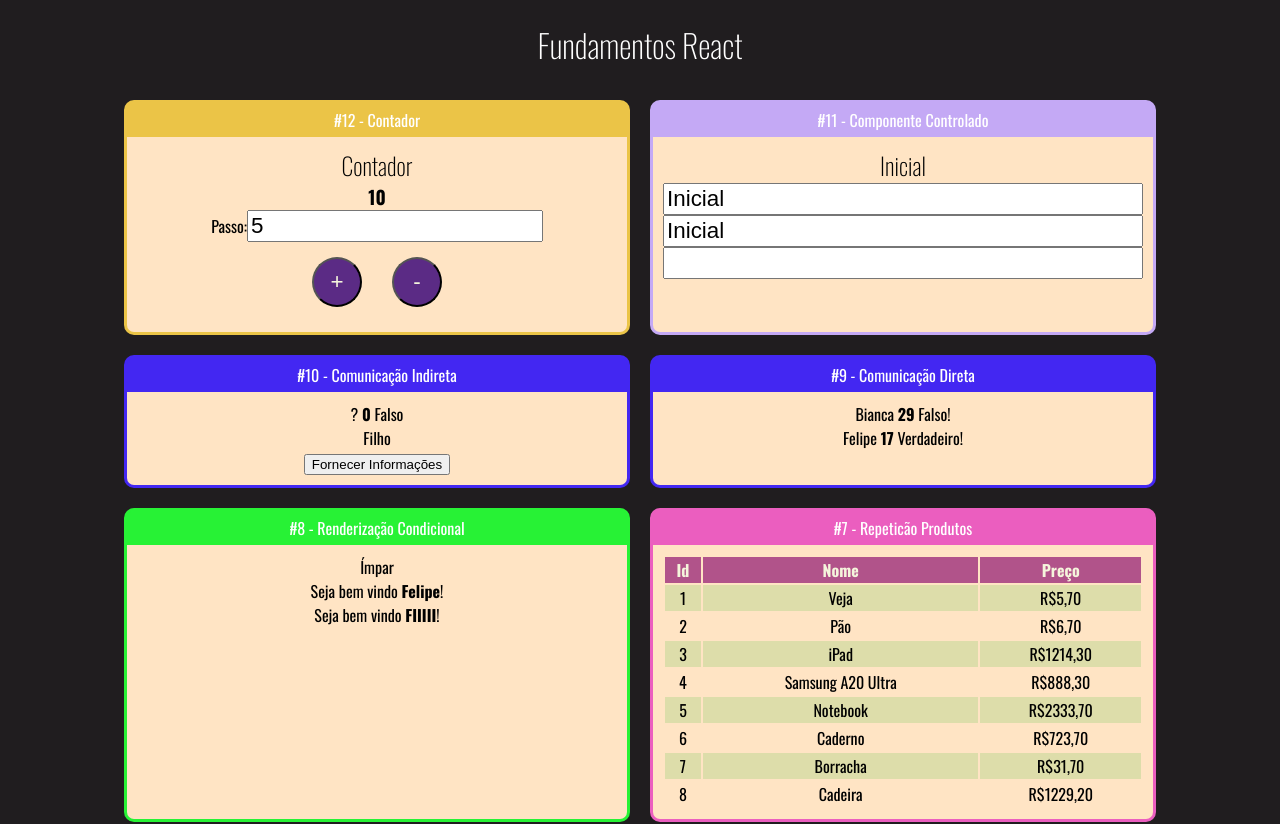
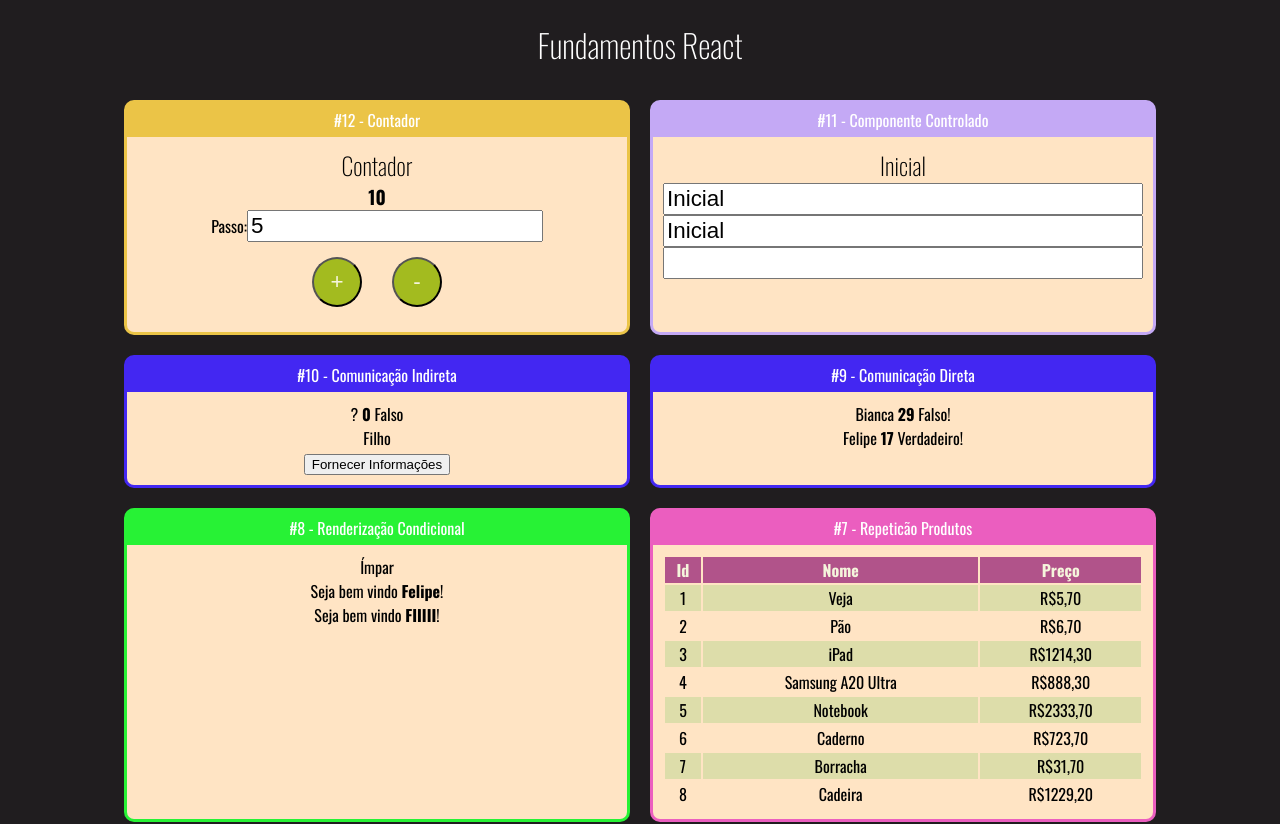
Before and after one commit to Felipe1501/reactFelipe-fundamentos, a React (Create React App) app: page / in a window 1280 px wide. Shown: the top 824 px of the page. Built offline with nearby package versions, Linux system fonts and the light colour scheme.

Commit message:
aula 38 fix: separating counter components

```diff
--- /dev/null
+++ b/src/components/contador/Botoes.jsx
@@ -0,0 +1,10 @@
+import React from "react";
+
+export default (props) => {
+    return (
+        <div>
+            <button onClick={props.setInc}>+</button>
+            <button onClick={props.setDec}>-</button>
+        </div>
+    )
+}
--- a/src/components/contador/Contador.css
+++ b/src/components/contador/Contador.css
@@ -7,7 +7,7 @@
     height: 50px;
     width: 50px;
     border-radius: 50%;
-    background-color: rgb(91, 43, 133);
+    background-color: rgb(163, 187, 31);
     color: beige;
     font-size: 1.4rem;
 }
--- a/src/components/contador/Contador.jsx
+++ b/src/components/contador/Contador.jsx
@@ -1,5 +1,8 @@
 import "./Contador.css";
 import React, {Component} from "react";
+import Display from "./Display";
+import Botoes from "./Botoes";
+import PassoForm from "./PassoForm";
 
 class Contador extends Component{
 
@@ -21,24 +24,25 @@
             });
         }
 
-        setPasso = (evento) =>{
+        setPasso = (novoPasso) =>{
             this.setState({
-                passo: +evento.target.value,
+                passo: novoPasso,
             });
         };
     render() {
         return(
             <div className="Contador">
                 <h2>Contador</h2>
-                <h3>{this.state.numero}</h3>
-                <div>
-                    <label htmlFor="passoInput">Passo:</label>
-                    <input type="number" id="passoInput"
-                    value={this.state.passo}
-                    onChange={this.setPasso}/>
-                </div>
-                <button onClick={this.inc}>+</button>
-                <button onClick={this.dec}>-</button>
+                 <Display numero={this.state.numero}/>
+                <PassoForm
+                    passo={this.state.passo}
+                    setPasso={this.setPasso}
+
+                />
+                <Botoes
+                setInc={this.inc}
+                setDec={this.dec}
+                />
             </div>
         );
     }
--- /dev/null
+++ b/src/components/contador/Display.jsx
@@ -0,0 +1,7 @@
+import React from "react";
+
+export default props => {
+    return (
+        <h3>{props.numero}</h3>
+    );
+}
--- /dev/null
+++ b/src/components/contador/PassoForm.jsx
@@ -0,0 +1,12 @@
+import React from "react";
+
+export default props => {
+    return (
+        <div>
+        <label htmlFor="passoInput">Passo:</label>
+        <input type="number" id="passoInput"
+        value={props.passo}
+        onChange={e => props.setPasso(+e.target.value)}/>
+    </div>
+    );
+}
```
